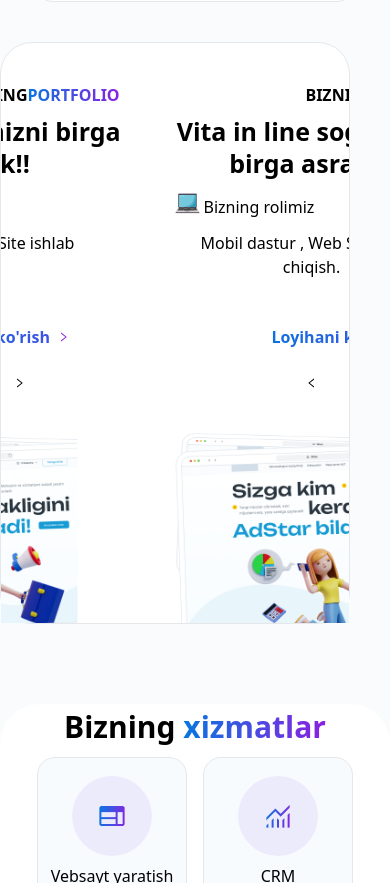
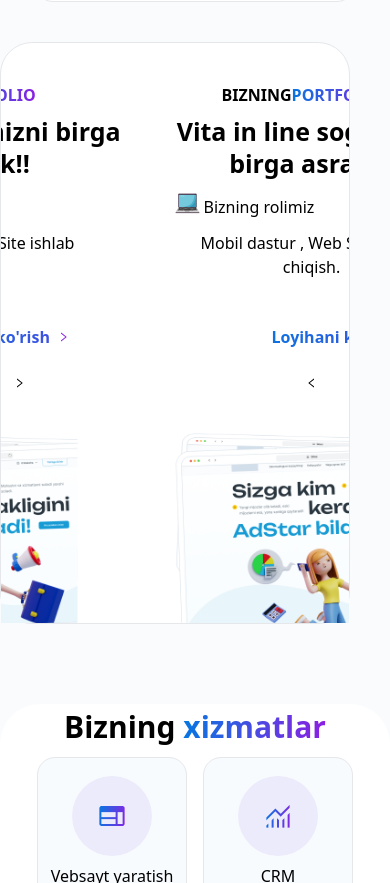
Before and after one commit to EAGLEMadaminov/programmer, a Next.js app: page / in a window 390 px wide. Shown: the part 1500-2383 px from the top of the page. Built offline with nearby package versions, Linux system fonts and the light colour scheme.

Commit message:
width change

```diff
--- a/src/components/PortfolioSlider.jsx
+++ b/src/components/PortfolioSlider.jsx
@@ -78,14 +78,14 @@ function PortfolioSlider() {
               key={item.id}
               className=" projects-slider mx-auto rounded-[32px]"
             >
-              <div className="sm:w-[450px] text-center  sm:text-left px-3 md:ml-[70px] sm:mt-[70px] mt-[40px]">
-                <p className="uppercase font-[700]">
+              <div className="sm:w-[450px]   sm:text-left px-3 md:ml-[70px] sm:mt-[70px] mt-[40px]">
+                <p className="uppercase font-[700] ml-[50px] sm:ml-auto">
                   Bizning
                   <span className="bg-gradient-to-r from-[#0677E1] to-[#8C1FE2]  bg-clip-text text-transparent">
                     portfolio
                   </span>
                 </p>
-                <h2 className="text-[25px] w-[300px] md:w-auto  mt-2 sm:text-[32px] font-[700] leading-8">
+                <h2 className="text-[25px] w-[300px] md:w-auto text-center mt-2 sm:text-[32px] font-[700] leading-8">
                   {item.title}
                 </h2>
                 <div className="flex">
```
